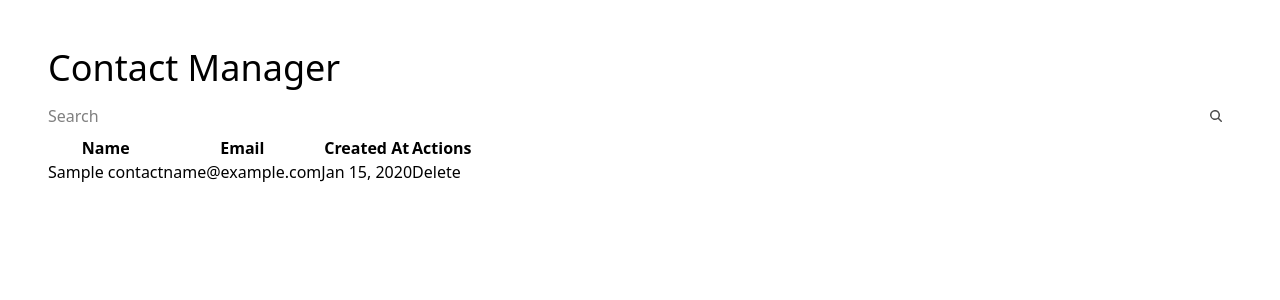
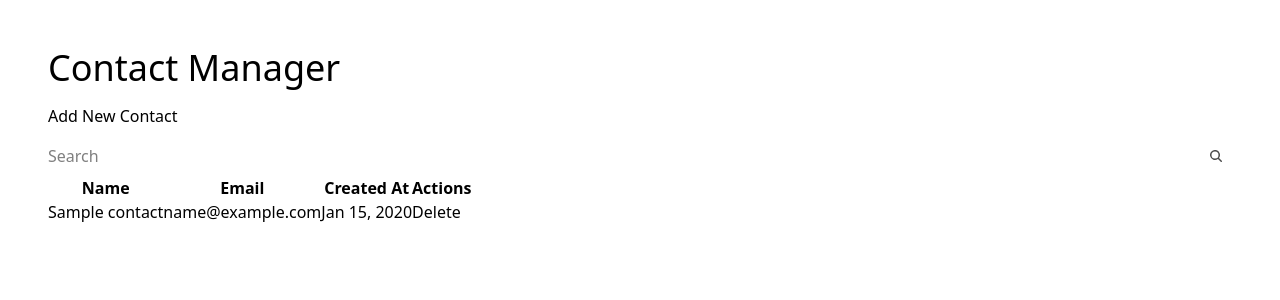
Before and after one commit to Gryzmol88/contacthubLearn, a Django app: page / in a window 1280 px wide. Shown: the top 300 px of the page. Run offline with Django 5.2, Linux system fonts and the light colour scheme; a user stored in the database is signed in; tables that the repository leaves empty hold one stand-in row (values such as "Sample post"); some libraries are stand-ins or nearby versions.

Commit message:
Dodano modal

```diff
--- a/contacts/forms.py
+++ b/contacts/forms.py
@@ -1,24 +1,20 @@
 from django import forms
 from .models import Contact
 
-# class ContactForm(forms.ModelForm):
-#
-#     name = forms.CharField(
-#         widget=forms.TextInput(attrs={
-#             'class':'input-bordered w-full',
-#             'placeholder':'Contact Name'
-#         })
-#     )
-#
-#    email = forms.CharField(
-#         widget=forms.TextInput(attrs={
-#             'class':'input-bordered w-full',
-#             'placeholder':'Contact Name'
-#         })
-#
-#     )
-#     class Meta:
-#         model = Contact
-#         fields = (
-#             'name', 'email'
-#         )
+class ContactForm(forms.ModelForm):
+    name = forms.CharField(
+        widget=forms.TextInput(attrs={
+            'class':'input-bordered w-full',
+            'placeholder':'Contact Name'}))
+
+    email = forms.CharField(
+        widget=forms.TextInput(attrs={
+            'class':'input-bordered w-full',
+            'placeholder':'Contact Name'
+        }))
+
+    class Meta:
+        model = Contact
+        fields = (
+            'name', 'email'
+        )
--- a/contacts/templates/contacts.html
+++ b/contacts/templates/contacts.html
@@ -4,6 +4,12 @@
 
 <div>
     <h1 class="text-4xl text-success mb-4">Contact Manager</h1>
+
+    <button class="btn btn-primary mb-4" onclick="contact_modal.showModal()">
+        Add New Contact
+    </button>
+    {% include 'partials/add-contact-modal.html' %}
+
     <label class="input input-bordered flex items-center gap-2 mb-2">
         <input
             type="text"
@@ -14,8 +20,8 @@
             hx-trigger="keyup delay:1s"
             hx-target="#contacts-list"
             hx-indicator="#spinner"
-            hx-on::befor-request="document.getElementById('contact-list).style.oppacity = 0.4;"
-            hx-on::after-request="document.getElementById('contact-list).style.oppacity = 1.0;"/>
+            hx-on::before-request="document.getElementById('contacts-list').style.opacity = 0.4;"
+            hx-on::after-request="document.getElementById('contacts-list').style.opacity = 1.0;"/>
         <svg
           xmlns="http://www.w3.org/2000/svg"
           viewBox="0 0 16 16"
--- /dev/null
+++ b/contacts/templates/partials/add-contact-modal.html
@@ -0,0 +1,43 @@
+<dialog id="contact_modal" class="modal">
+  <div class="modal-box">
+      <h3 class="text-lg font-bold">Add New Contact</h3>
+      <form metohod="post" class="mb-4">
+
+        {% csrf_token %}
+
+        <div class="form-control w-full">
+            <label class="label">
+                <span class="label-text">Name</span>
+            </label>
+
+            {{ form.name }}
+
+            {% if form.name.errors %}
+            <label class="labrl text-error">
+                {{ form.name.errors }}
+            </label>
+            {% endif %}
+        </div>
+                <div class="form-control w-full">
+            <label class="label">
+                <span class="label-text">Email</span>
+            </label>
+
+            {{ form.email }}
+
+            {% if form.email.errors %}
+            <label class="labrl text-error">
+                {{ form.email.errors }}
+            </label>
+            {% endif %}
+        </div>
+
+        <div class="modal-action">
+            <button type="button" class="btn"
+            onclick="contact_modal.close()">Cancel</button>
+            <button type="Submit" class="btn btn-primary">Add Contact</button>
+        </div>
+
+    </form>
+  </div>
+</dialog>
--- a/contacts/views.py
+++ b/contacts/views.py
@@ -2,15 +2,23 @@ from django.db.models import Q
 from django.shortcuts import render
 from django.contrib.auth.decorators import login_required
 
+from .forms import ContactForm
+
 @login_required
 def index(request):
     contacts = request.user.contacts.all().order_by('-created_at')
-    context = {'contacts':contacts}
+    context = {
+        'contacts':contacts,
+        'form' : ContactForm()
+
+    }
     return render(request, 'contacts.html', context)
 
 
 @login_required
 def search_contacts(request):
+    import time
+    time.sleep(2)
 
     query = request.GET.get('search', '')
 
```
